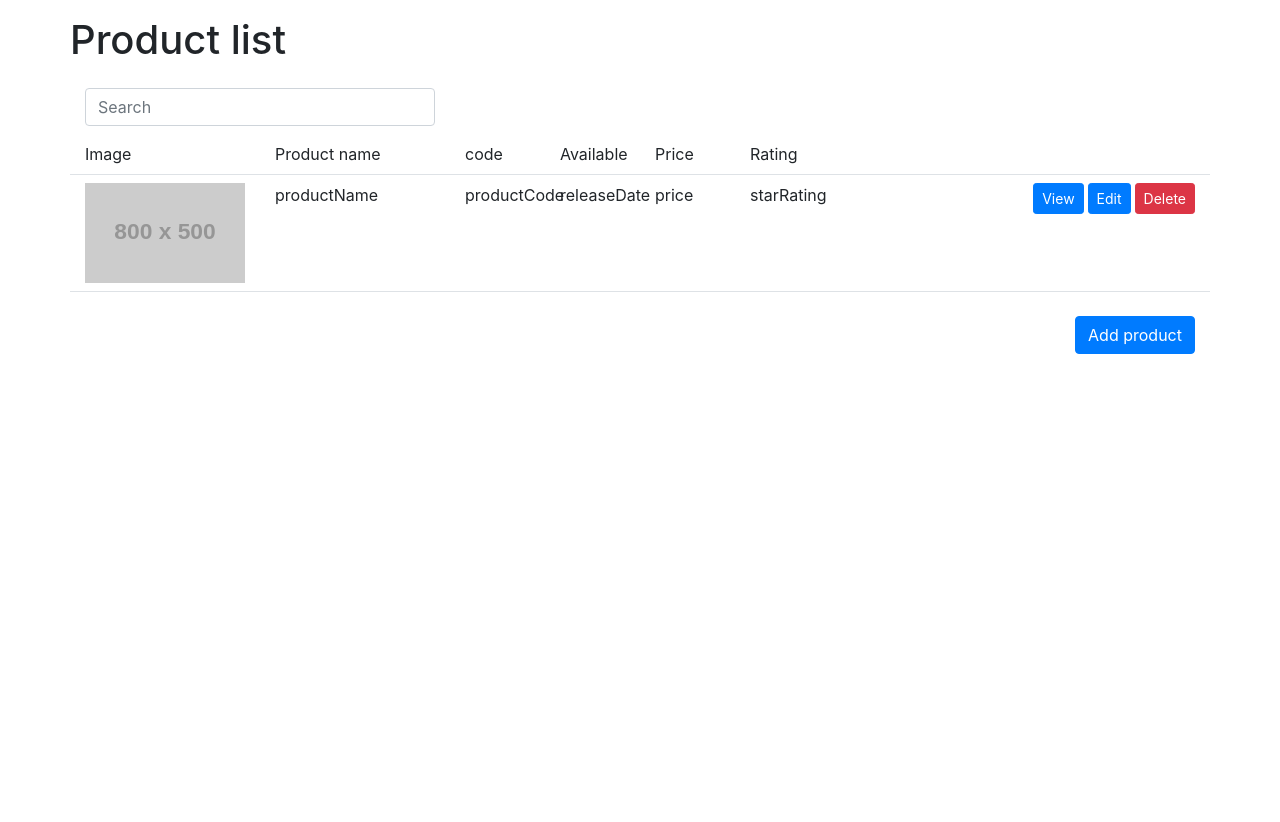
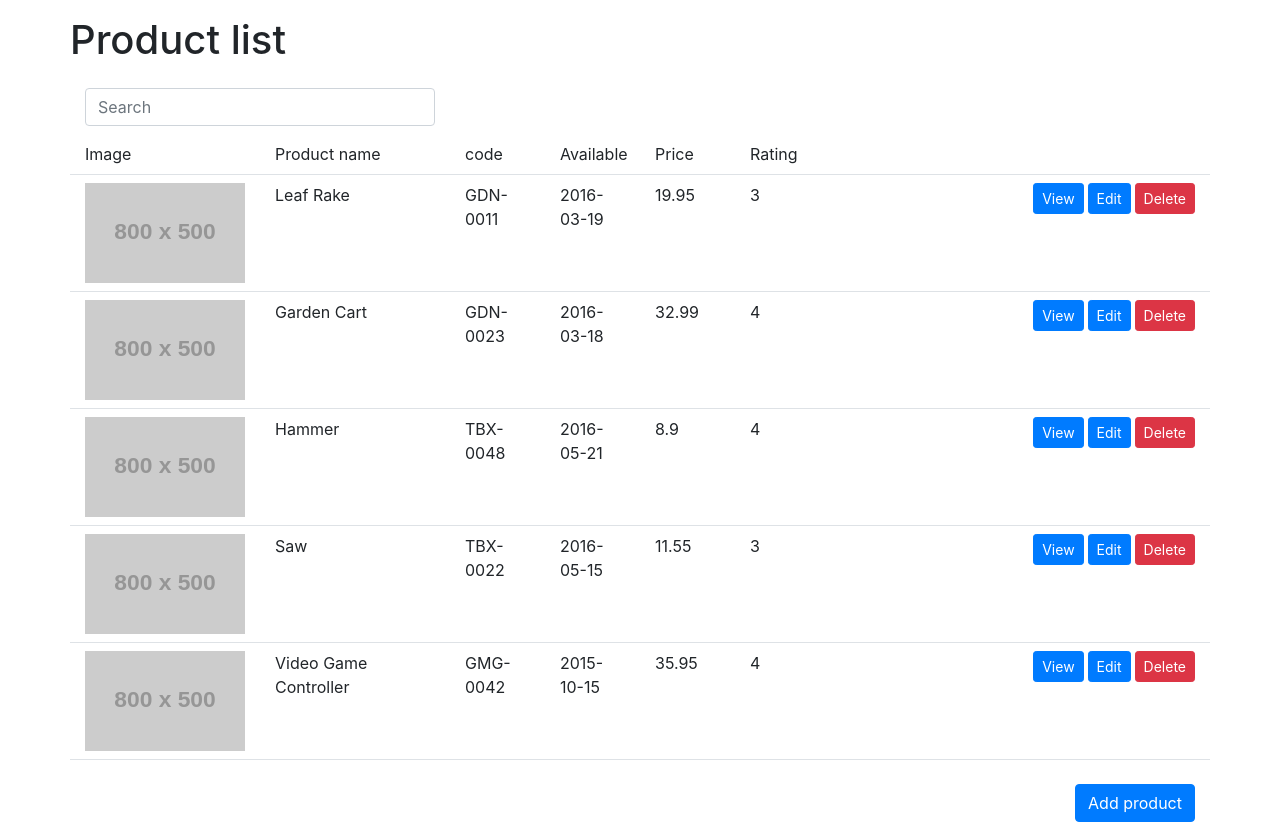
Before and after one commit to HarryWang74/PMC-react, a React (Create React App) app: page / in a window 1280 px wide. Before the commit the page ends 800 px from the top, so only its background shows below. Built offline with nearby package versions, Linux system fonts and the light colour scheme.

Commit message:
loading list data

```diff
--- /dev/null
+++ b/public/api/productList.json
@@ -0,0 +1,54 @@
+[
+    {
+        "id": 1,
+        "productName": "Leaf Rake",
+        "productCode": "GDN-0011",
+        "releaseDate": "2016-03-19",
+        "description": "Leaf rake with 48-inch wooden handle.",
+        "price": 19.95,
+        "starRating": 3,
+        "imageUrl": "http://via.placeholder.com/800x500",
+        "tags": ["rake", "leaf", "yard", "home"]
+    },
+    {
+        "id": 2,
+        "productName": "Garden Cart",
+        "productCode": "GDN-0023",
+        "releaseDate": "2016-03-18",
+        "description": "15 gallon capacity rolling garden cart",
+        "price": 32.99,
+        "starRating": 4,
+        "imageUrl": "http://via.placeholder.com/800x500"
+    },
+    {
+        "id": 3,
+        "productName": "Hammer",
+        "productCode": "TBX-0048",
+        "releaseDate": "2016-05-21",
+        "description": "Curved claw steel hammer",
+        "price": 8.9,
+        "starRating": 4,
+        "imageUrl": "http://via.placeholder.com/800x500",
+        "tags": ["tools", "hammer", "construction"]
+    },
+    {
+        "id": 4,
+        "productName": "Saw",
+        "productCode": "TBX-0022",
+        "releaseDate": "2016-05-15",
+        "description": "15-inch steel blade hand saw",
+        "price": 11.55,
+        "starRating": 3,
+        "imageUrl": "http://via.placeholder.com/800x500"
+    },
+    {
+        "id": 5,
+        "productName": "Video Game Controller",
+        "productCode": "GMG-0042",
+        "releaseDate": "2015-10-15",
+        "description": "Standard two-button video game controller",
+        "price": 35.95,
+        "starRating": 4,
+        "imageUrl": "http://via.placeholder.com/800x500"
+    }
+]
--- a/src/App.js
+++ b/src/App.js
@@ -5,14 +5,59 @@ import './App.css';
 import ProductList  from './productList/ProductList';
 
 class App extends Component {
+  constructor(props) {
+    super(props);
+    this.state = {
+      error: null,
+      isLoading: true,
+      data: {
+        productList:[]
+      }
+    };
+  }
+
+  componentDidMount() {
+    setTimeout(()=>{
+      fetch("/api/productList.json")
+      .then(res => res.json())
+      .then(
+        (data) => {
+          this.setState({
+            isLoading: false,
+            data: {
+              productList: data
+            }
+          });
+          console.log(this.state);
+        },
+        (error) => {
+          this.setState({
+            isLoading: false,
+            error,
+          });
+        }
+      )
+    }, 3000)
+  }
+
   render() {
-    return (
-      <div class="container">
-        <Router>
-          <Route exact path="/" component={ProductList} />
-        </Router>
-      </div>
-    );
+    if (this.state.error) {
+      return <div>Error: {this.state.error.message}</div>;
+    } else if (this.state.isLoading) {
+      return (
+        <div className="container">
+          <h2>Loading ... </h2>
+        </div>
+      )
+    } else {
+      return (
+        <div className="container">
+          <Router>
+            <Route exact path="/" render={(props) => <ProductList {...props} productList={this.state.data.productList} />} />
+          </Router>
+        </div>
+      );
+    }
   }
 }
 
--- a/src/productList/ProductList.js
+++ b/src/productList/ProductList.js
@@ -3,47 +3,53 @@ import React from 'react';
 class ProductList extends React.Component{
   constructor(props) {
     super(props);
+    console.log(this.props.productList)
   }
   render(){
     return (
         <div>
-            <div class="row mb-3 mt-3">
+            <div className="row mb-3 mt-3">
                 <h1>Product list</h1>
             </div>
 
-            <div class="row mb-3 form-group">
-                <div class="col-md-4">
-                    <input class="form-control" type="text" placeholder="Search" />
+            <div className="row mb-3 form-group">
+                <div className="col-md-4">
+                    <input className="form-control" type="text" placeholder="Search" />
                 </div>
             </div>
 
-            <div class="row border-bottom pb-2">
-                <div class="col-md-2">Image</div>
-                <div class="col-md-2">Product name</div>
-                <div class="col-md-1">code</div>
-                <div class="col-md-1">Available</div>
-                <div class="col-md-1">Price</div>
-                <div class="col-md-2">Rating</div>
-                <div class="col-md-3"></div>
+            <div className="row border-bottom pb-2">
+                <div className="col-md-2">Image</div>
+                <div className="col-md-2">Product name</div>
+                <div className="col-md-1">code</div>
+                <div className="col-md-1">Available</div>
+                <div className="col-md-1">Price</div>
+                <div className="col-md-2">Rating</div>
+                <div className="col-md-3"></div>
             </div>
 
-            <div class="row border-bottom pb-2 pt-2">
-                <div class="col-md-2"><img class="img-fluid" src="http://via.placeholder.com/800x500" /></div>
-                <div class="col-md-2">productName</div>
-                <div class="col-md-1">productCode</div>
-                <div class="col-md-1">releaseDate</div>
-                <div class="col-md-1">price</div>
-                <div class="col-md-2">starRating</div>
-                <div class="col-md-3 text-right">
-                    <button type="button" class="btn btn-primary btn-sm mr-1">View</button>
-                    <button type="button" class="btn btn-primary btn-sm mr-1">Edit</button>
-                    <button type="button" class="btn btn-danger btn-sm">Delete</button>
-                </div>
-            </div>
+            {
+                this.props.productList.map(
+                    (product)=>
+                    <div key={product.id} className="row border-bottom pb-2 pt-2">
+                        <div className="col-md-2"><img className="img-fluid" src={product.imageUrl} /></div>
+                        <div className="col-md-2">{product.productName}</div>
+                        <div className="col-md-1">{product.productCode}</div>
+                        <div className="col-md-1">{product.releaseDate}</div>
+                        <div className="col-md-1">{product.price}</div>
+                        <div className="col-md-2">{product.starRating}</div>
+                        <div className="col-md-3 text-right">
+                            <button type="button" className="btn btn-primary btn-sm mr-1">View</button>
+                            <button type="button" className="btn btn-primary btn-sm mr-1">Edit</button>
+                            <button type="button" className="btn btn-danger btn-sm">Delete</button>
+                        </div>
+                    </div>
+                )
+            }
 
-            <div class="row pt-4">
-                <div class="col-md-12 text-right">
-                    <button type="button" class="btn btn-primary">Add product</button>
+            <div className="row pt-4">
+                <div className="col-md-12 text-right">
+                    <button type="button" className="btn btn-primary">Add product</button>
                 </div>
             </div>
         </div>
```
